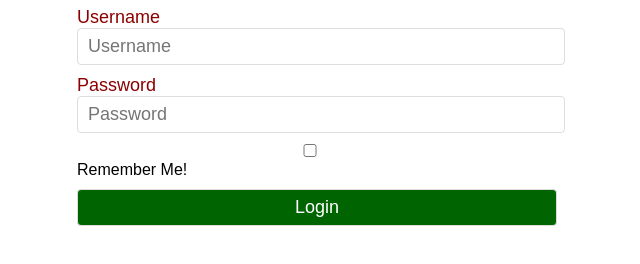
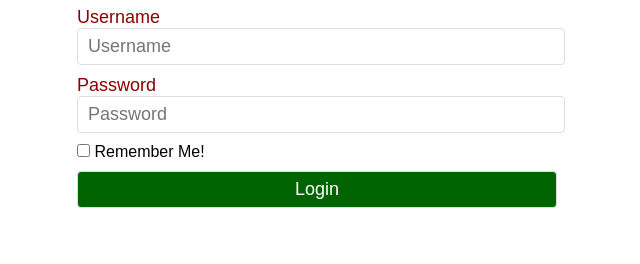
Before and after one commit to realmah06/project, a plain HTML site: page index.html in a window 1280 px wide. Shown: the part 192-456 px from the top of the page, without its empty margins (323-963 px from the left). Drawn offline with Linux system fonts and the light colour scheme.

Commit message:
Update index.html

```diff
--- a/index.html
+++ b/index.html
@@ -33,7 +33,7 @@
             font-size: 18px;
             color: darkred;
         }
-        .form-group input{
+        .form-group input[type="text"], input[type="password"]{
             padding: 7px 10px;
             font-size: 18px;
             width: 97%;
```
